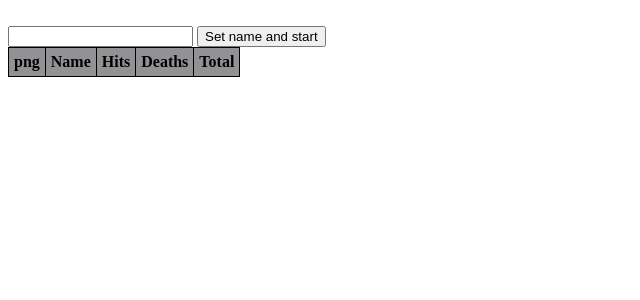
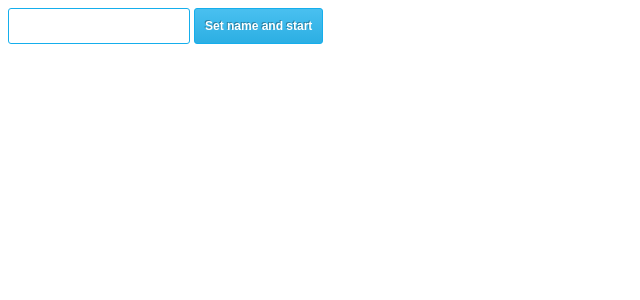
Before and after one commit to pzdeb/SimpleCommander, a Python web app: template templates/index.html in a window 1280 px wide. Shown: the top 300 px of the page, without its empty margins (0-640 px from the left). Run offline with Jinja, Linux system fonts and the light colour scheme; the template is opened without the code that fills it, so the values that code supplies are empty; some libraries are stand-ins or nearby versions.

Commit message:
Separate templates for game and visit pages.

```diff
--- a/static/css/style.css
+++ b/static/css/style.css
@@ -11,3 +11,51 @@ table, th, td {
 th, td {
     padding: 5px;
 }
+
+input{
+
+}
+input{
+    border: 1px solid #15aeec;
+    -webkit-border-radius: 3px;
+    -moz-border-radius: 3px;
+    border-radius: 3px;
+    font-size: 12px;
+    font-family: arial, helvetica, sans-serif;
+    padding: 10px 10px 10px 10px;
+    text-decoration: none;
+    display: inline-block;
+    text-shadow: -1px -1px 0 rgba(0, 0, 0, 0.3);
+    font-weight: bold;
+}
+
+button {
+    border: 1px solid #15aeec;
+    -webkit-border-radius: 3px;
+    -moz-border-radius: 3px;
+    border-radius: 3px;
+    font-size: 12px;
+    font-family: arial, helvetica, sans-serif;
+    padding: 10px 10px 10px 10px;
+    text-decoration: none;
+    display: inline-block;
+    text-shadow: -1px -1px 0 rgba(0, 0, 0, 0.3);
+    font-weight: bold;
+    color: #FFFFFF;
+    background-color: #49c0f0;
+    background-image: -webkit-gradient(linear, left top, left bottom, from(#49c0f0), to(#2CAFE3));
+    background-image: -webkit-linear-gradient(top, #49c0f0, #2CAFE3);
+    background-image: -moz-linear-gradient(top, #49c0f0, #2CAFE3);
+    background-image: -ms-linear-gradient(top, #49c0f0, #2CAFE3);
+    background-image: -o-linear-gradient(top, #49c0f0, #2CAFE3);
+    background-image: linear-gradient(to bottom, #49c0f0, #2CAFE3);
+    filter: progid:DXImageTransform.Microsoft.gradient(GradientType=0, startColorstr=#49c0f0, endColorstr=#2CAFE3);
+}
+
+button:hover{
+    border: 1px solid #1090c3;
+    background-color: #1ab0ec;
+    background-image: -webkit-gradient(linear, left top, left bottom, from(#1ab0ec), to(#1a92c2));
+    background-image: -webkit-linear-gradient(top, #1ab0ec, #1a92c2);
+    background-image: -moz-linear-gradient(top, #1ab0ec, #1a92c2);
+}
--- a/static/js/app.js
+++ b/static/js/app.js
@@ -1,20 +1,5 @@
-var theGame = null;
-
-function init() {
+function init_game(gamer) {
     var canvas = document.getElementById("gameCanvas");
-    var form = document.getElementById("formStartGame");
-    var name = document.getElementById("heroName");
-    theGame = new GameController(canvas);
-
-    form.addEventListener("submit", function (e) {
-        e.preventDefault();
-        if (!theGame.socket){
-            theGame.createConnection(name.value)
-        }
-        else{
-            theGame.sendToServer('set_name', name.value)
-        }
-
-    }, false)
-
-}
+    var theGame = new GameController(canvas);
+    theGame.createConnection(gamer);
+};
--- a/static/js/game.js
+++ b/static/js/game.js
@@ -42,8 +42,8 @@ function GameController(canvas) {
         controller.handleKeyUp(e);
     };
 
-    this.createConnection = function () {
-        this.socket = createSocket(this);
+    this.createConnection = function (name) {
+        this.socket = createSocket(this, name);
     };
 
     this.sendToServer = function (heroAction, value) {
@@ -127,8 +127,6 @@ function GameController(canvas) {
     };
 
     this.start = function (init) {
-        var formStartGame =document.getElementById('formStartGame');
-        formStartGame.remove();
         var unitsObj = init['units'];
         var hero_id = init['hero_id'];
         var game_field = init['game'];
@@ -366,4 +364,10 @@ function GameController(canvas) {
         http.send();
     }
 
-}
+};
+
+window.onload = function() {
+    var canvas = document.getElementById("gameCanvas");
+    var theGame = new GameController(canvas);
+    theGame.createConnection(name);
+};
--- a/static/js/web_socket.js
+++ b/static/js/web_socket.js
@@ -1,13 +1,13 @@
 
 
-function createSocket(controller){
+function createSocket(controller, name){
     var host = window.location.hostname;
+    var unit_name = name;
     var socket = new WebSocket('ws://' + host + ':8000/ws_stream');
-    var hero_name = document.getElementById("heroName");
 
     socket.onopen = function(event) {
         console.log("Connected.");
-        controller.sendToServer('start', hero_name.value)
+        controller.sendToServer('start', unit_name)
     };
 
     socket.onclose = function(event) {
--- a/templates/base.html
+++ b/templates/base.html
@@ -2,19 +2,13 @@
 <html lang="en">
 <head>
     <meta charset="UTF-8">
-    <script src="https://code.createjs.com/easeljs-0.8.1.min.js"></script>
-    <script src="https://code.createjs.com/tweenjs-0.6.1.min.js"></script>
-    <script src="static/js/sort.js"></script>
-    <script src="static/js/web_socket.js"></script>
-    <script src="static/js/http_request.js"></script>
     <script src="static/js/app.js"></script>
-    <script src="static/js/game.js"></script>
     <link rel="stylesheet" href="static/css/style.css"/>
     <title>{% block title %}{% endblock %} - Simple Commander</title>
     {% block head %}
     {% endblock %}
 </head>
-<body onload="init();">
+<body>
 <div id="content">{% block content %}{% endblock %}</div>
 <div id="footer">
     {% block footer %}
--- a/templates/index.html
+++ b/templates/index.html
@@ -1,25 +1,11 @@
 {% extends "base.html" %}
-{% block title %}Index Page{% endblock %}
+{% block title %}Visit Page{% endblock %}
 {% block head %}
     {{ super() }}
 {% endblock %}
 {% block content %}
-    <canvas class='bg-canvas' id="gameCanvas" width="0" height="0"></canvas>
-    <form id="formStartGame">
-        <input type="text" id="heroName" required></input>
-        <button type="submit">Set name and start</button>
+    <form id="formStartGame" method="GET" action="/run">
+        <input type="text" name="name" id="heroName" required/>
+        <button type="submit" >Set name and start</button>
     </form>
-    <table id="scorecardHeroes">
-        <thead>
-            <tr>
-                <th>png</th>
-                <th>Name</th>
-                <th>Hits</th>
-                <th>Deaths</th>
-                <th>Total</th>
-            </tr>
-        </thead>
-        <tbody>
-        </tbody>
-    </table>
 {% endblock %}
```
Also changed, not shown: src/core/views.py (+8 -0 lines), templates/game.html (added, +29 -0 lines).
